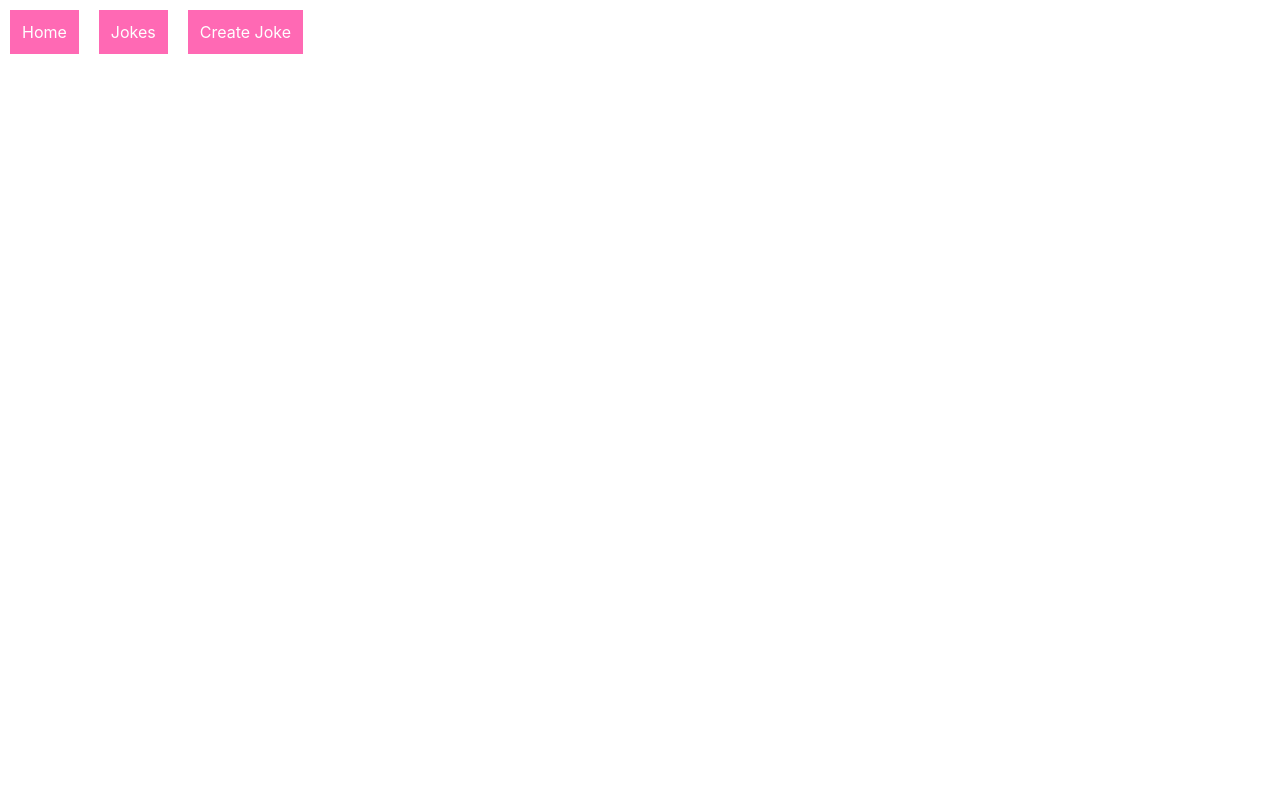
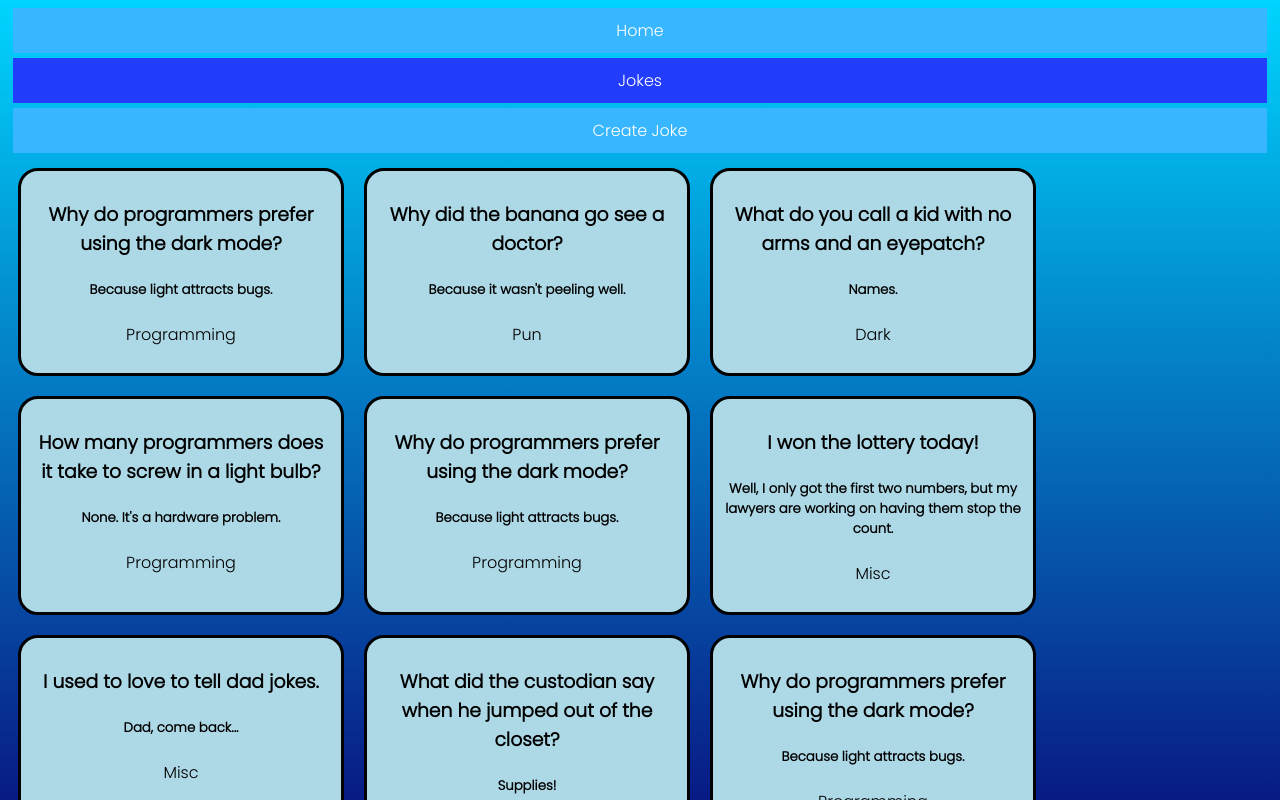
Before and after one commit to amiefoster/jokester, a React (Create React App) app: page /jokes in a window 1280 px wide. Shown: the top 800 px of the page. Built offline with nearby package versions, Linux system fonts and the light colour scheme; data requests are answered from the project's data file.

Commit message:
added styling

```diff
--- a/src/componants/App.js
+++ b/src/componants/App.js
@@ -2,16 +2,10 @@ import React from "react";
 import { Route, Switch } from "react-router-dom";
 import NavBar from "./NavBar";
 import Home from "./Home";
-import { useState, useEffect } from "react"
 import JokeContainer from "./JokeContainer";
-import JokeForm from "./JokeForm"
+import SubmitJoke from "./SubmitJoke"
+
 function App() {
-
-  useEffect(() => {
-    fetch('http://localhost:3000/jokes')
-    .then(response => response.json())
-    .then(data => console.log(data))
-  })
 
   return (
     <div>
@@ -21,7 +15,7 @@ function App() {
         <JokeContainer />
       </Route>
       <Route exact path="/create-joke">
-        <JokeForm />
+        <SubmitJoke />
       </Route>
       <Route exact path="/">
         <Home />
--- a/src/componants/Home.js
+++ b/src/componants/Home.js
@@ -1,8 +1,11 @@
+import logo from "../images/Jokester.gif"
 function Home() {
     return(
         <div>
-            <h1>Jokester</h1>
-            <h4>Hi welcome to Jokester!</h4>
+            <h3>Hi 👋  welcome to Jokester!</h3>
+            <img src={logo} />
+
+
         </div>
     )
 
--- a/src/componants/JokeCard.js
+++ b/src/componants/JokeCard.js
@@ -1,9 +1,15 @@
 import React from 'react'
 
-export default function JokeCard() {
+function JokeCard(  {category, setup, delivery} ) {
+    console.log(category, setup, delivery)
     return (
-        <div>
+        <div className="joke-card">
+            <h3>{setup}</h3>
+            <h5>{delivery}</h5>
+            <p>{category}</p>
 
         </div>
     )
 }
+
+export default JokeCard;
--- a/src/componants/JokeContainer.js
+++ b/src/componants/JokeContainer.js
@@ -1,11 +1,31 @@
 import React from 'react'
-
+import { useState, useEffect } from "react"
+import JokeCard from './JokeCard'
 
 export default function JokeContainer() {
+    const [jokes, setJokes] = useState([])
+
+  useEffect(() => {
+    fetch('http://localhost:3000/jokes')
+    .then(response => response.json())
+    .then(data => checkIfJokesExist(data))
+  }, [])
+
+  function checkIfJokesExist(data) {
+        if (!!data){
+            setJokes(data)
+        }
+  }
 
     return (
-        <div>
-
+        <div className="joke-container">
+             {jokes.map((joke) => {
+                return <JokeCard
+                    key={joke.id}
+                    category={joke.category}
+                    setup={joke.setup}
+                    delivery={joke.delivery}/>
+            })}
 
         </div>
     )
--- a/src/componants/JokeForm.js
+++ /dev/null
@@ -1,11 +0,0 @@
-import React from 'react'
-
-function JokeForm() {
-    return (
-        <div>
-            <h1>joke from</h1>
-        </div>
-    )
-}
-
-export default JokeForm
--- a/src/componants/NavBar.js
+++ b/src/componants/NavBar.js
@@ -2,12 +2,14 @@ import React from 'react'
 import { NavLink } from "react-router-dom"
 
 const linkStyles = {
-    display: "inline-block",
-    padding: "12px",
-    margin: "10px 10px 10px",
-    background: "hotpink",
+    display: "flex",
+    padding: "10px",
+    margin: "5px 5px 5px",
+    background: "#38B6FF",
     textDecoration: "none",
     color: "white",
+    justifyContent: "center",
+    textAlign: "center"
 
   };
 
@@ -21,7 +23,7 @@ function NavBar() {
             exact
             style={linkStyles}
             activeStyle={{
-              background: "hotpink",
+              background: "#233DFF",
             }}
             >
               Home
@@ -32,7 +34,7 @@ function NavBar() {
             exact
             style={linkStyles}
             activeStyle={{
-              background: "hotpink",
+              background: "#233DFF",
             }}
             >
                 Jokes
@@ -43,7 +45,7 @@ function NavBar() {
             exact
             style={linkStyles}
             activeStyle={{
-              background: "hotpink",
+              background: "#233DFF",
             }}
             >
               Create Joke
--- a/src/index.css
+++ b/src/index.css
@@ -1,13 +1,31 @@
+@import url('https://fonts.googleapis.com/css2?family=Poppins:wght@300&display=swap');
+
 body {
-  margin: 0;
-  font-family: -apple-system, BlinkMacSystemFont, 'Segoe UI', 'Roboto', 'Oxygen',
-    'Ubuntu', 'Cantarell', 'Fira Sans', 'Droid Sans', 'Helvetica Neue',
-    sans-serif;
-  -webkit-font-smoothing: antialiased;
-  -moz-osx-font-smoothing: grayscale;
+  text-align: center;
+  font-family: 'Poppins', sans-serif;
+  background: rgb(2,0,36);
+  background: linear-gradient(0deg, rgba(2,0,36,1) 0%, rgba(9,9,121,1) 35%, rgba(0,212,255,1) 100%);
+
 }
 
 code {
   font-family: source-code-pro, Menlo, Monaco, Consolas, 'Courier New',
     monospace;
 }
+
+.joke-container {
+  display: flex;
+  flex-wrap: wrap;
+
+}
+
+.joke-card {
+  border-style: solid;
+  border-radius: 20px;
+  padding: 10px;
+  margin: 10px;
+  width: 300px;
+  background-color: #ADD8E6;
+
+
+}
```
